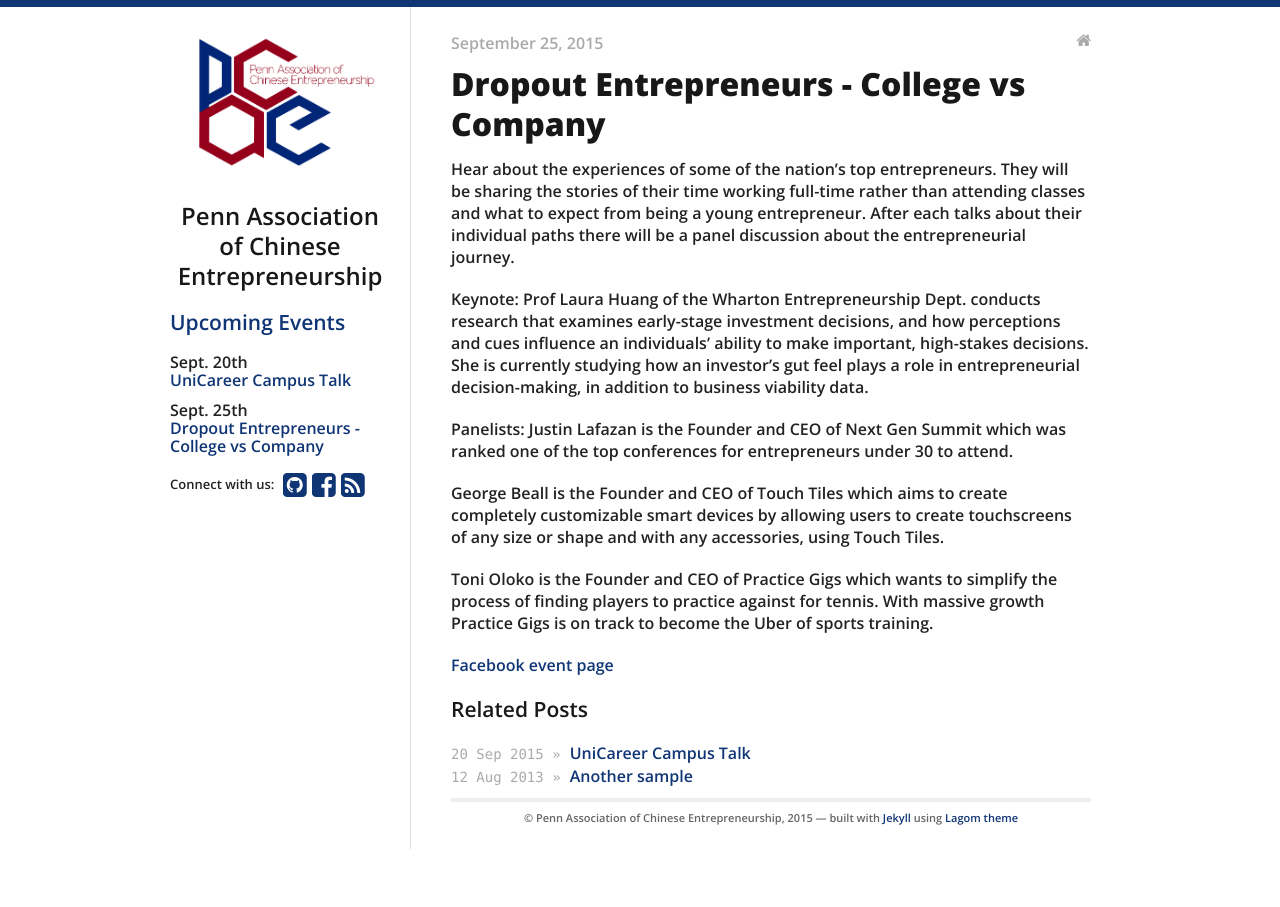
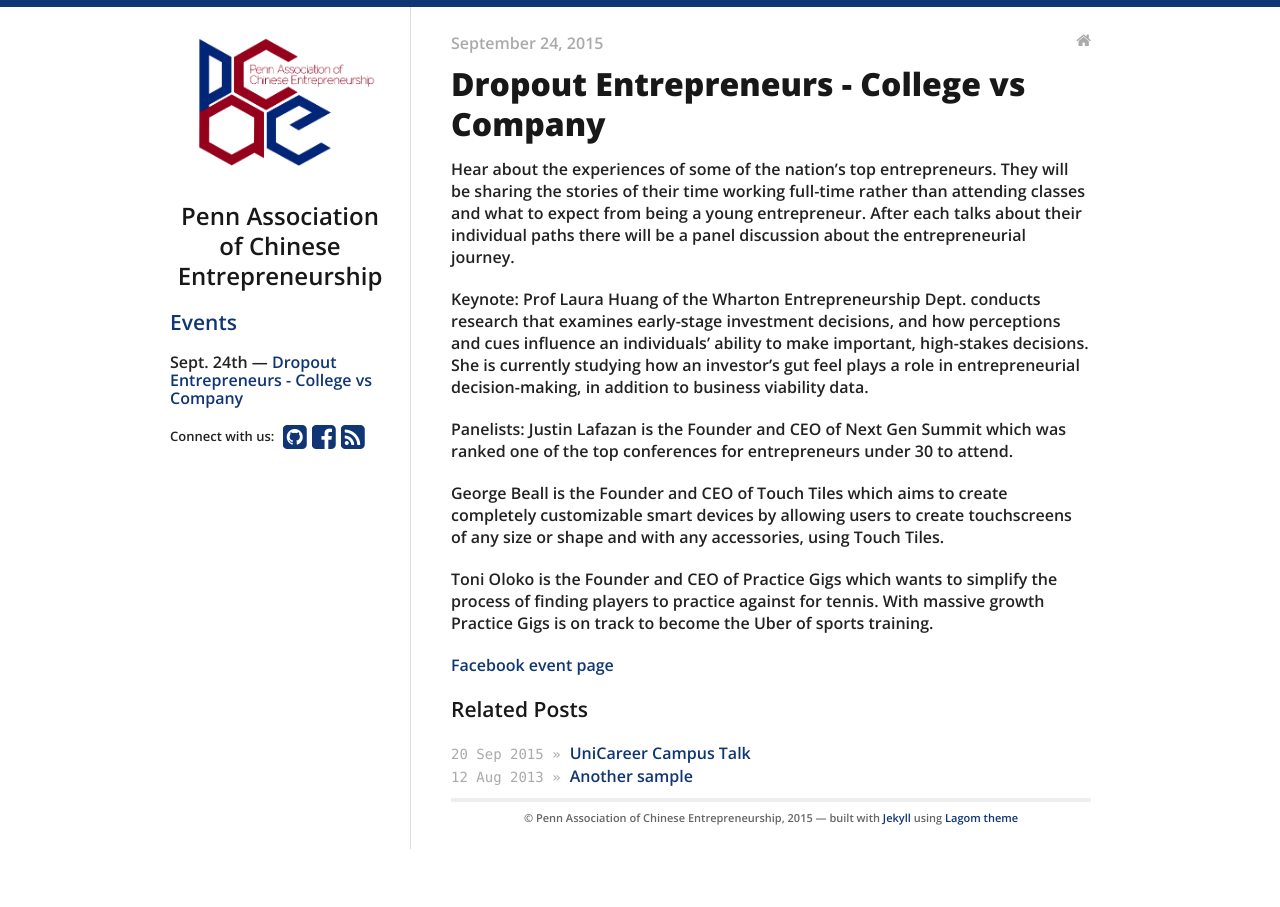
Before and after one commit to swanson/lagom, a Jekyll site: the page built from _posts/2015-09-24-dropout-entrepreneurs.md, in a window 1280 px wide. Built offline with Jekyll 4.4.1, drawn with Linux system fonts in a browser that asks for light colours; nearby versions of some CDN libraries.

Commit message:
update events.html

```diff
--- a/_includes/events.html
+++ b/_includes/events.html
@@ -1,11 +1,13 @@
 <div class="sidebar-module">
-<h4><a href="/events">Upcoming Events</a></h4>
+<h4><a href="/events">Events</a></h4>
 <ul>
 
-{% for event in site.categories.event reversed limit: 3 %}
+{% capture nowunix %}{{'now' | date: '%s'}}{% endcapture %}
+{% for event in site.categories.event reversed %}
 
 
 {% capture eventtime %}{{ event.date | date: '%s'}}{% endcapture %}
+{% if eventtime > nowunix %}
 	<li style="list-style-type:none">
 		{% assign d = event.date | date: "%-d" %}
 		{% assign m = event.date | date: "%B" %}
@@ -21,9 +23,10 @@
 			{% when '3' or '23' %}{{ d }}rd
 			{% else %}{{ d }}th
 		{% endcase %}
-		<br />
+		&mdash;
 		<a href="{{event.url}}">{{event.title}}</a>
 	</li>
+{% endif %}
 {% endfor %}
 </ul>
 </div>
--- a/_posts/2015-09-24-dropout-entrepreneurs.md
+++ b/_posts/2015-09-24-dropout-entrepreneurs.md
@@ -1,7 +1,7 @@
 ---
 layout: post
 title: "Dropout Entrepreneurs - College vs Company"
-date: 2015-09-25 18:00:00
+date: 2015-09-24 18:00:00
 Location: "Huntsman Hall G60"
 categories: event
 ---
```
